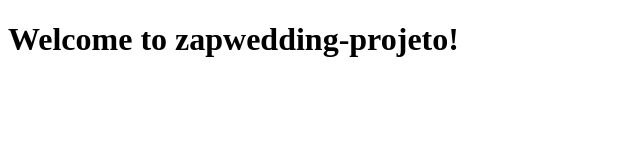
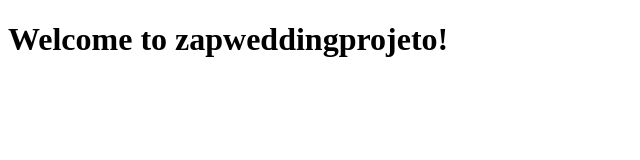
Before and after one commit to maiarasouza/projeto-zapwedding, an Angular app: page / in a window 1280 px wide. Shown: the top 160 px of the page, without its empty margins (0-640 px from the left). Built offline with nearby package versions, Linux system fonts and the light colour scheme.

Commit message:
Update app.component.ts

```diff
--- a/src/app/app.component.ts
+++ b/src/app/app.component.ts
@@ -6,5 +6,5 @@ import { Component } from '@angular/core';
   styleUrls: ['./app.component.scss']
 })
 export class AppComponent {
-  title = 'zapwedding-projeto';
+  title = 'zapweddingprojeto';
 }
```
